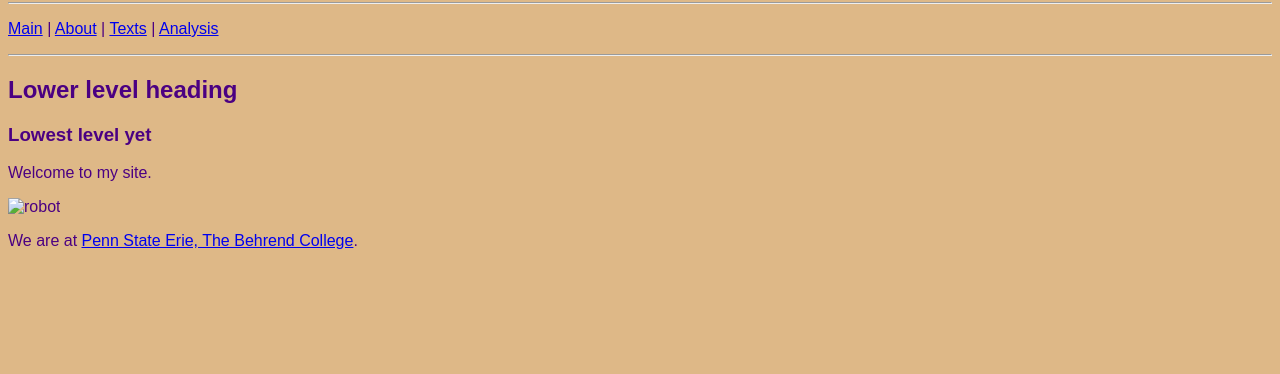
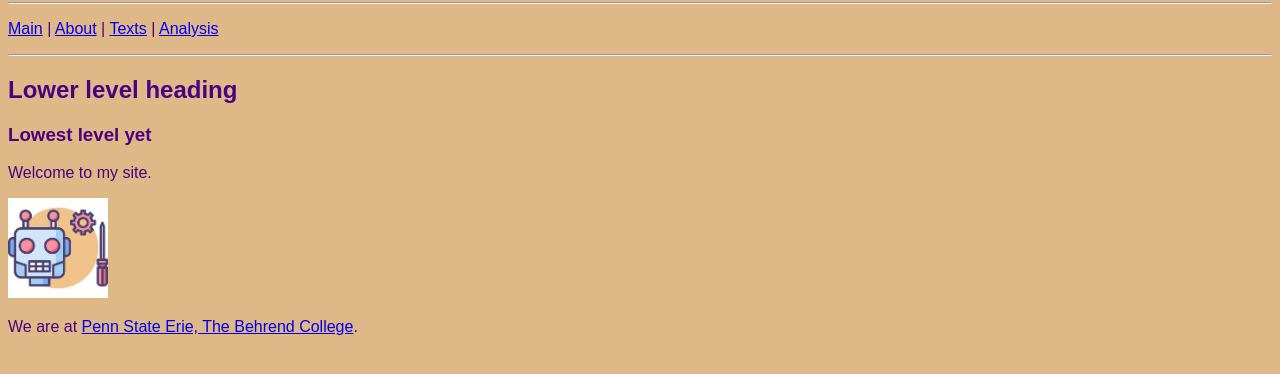
Before and after one commit to Cameron-Bigi/my_page, a plain HTML site: page docs/index.html in a window 1280 px wide. Shown: the part 78-452 px from the top of the page. Drawn offline with Linux system fonts and the light colour scheme.

```diff
--- a/docs/index.html
+++ b/docs/index.html
@@ -18,7 +18,7 @@
         <h2>Lower level heading</h2>
         <h3>Lowest level yet</h3>
         <p>Welcome to my site.</p>
-        <img src="Downloads/robot.jpg" alt="robot" width="100" height="100" />
+        <img src="images/robot.jpg" alt="robot" width="100" height="100" />
         <!--ebb: When pointing to images in your own repo, always use *relative* file associations: Here we are pointing to an images directory that's in the same
         folder as this HTML file we're editing. And we're going into the images folder to deliver the newt-mosaic4.png file inside. -->
 
```
